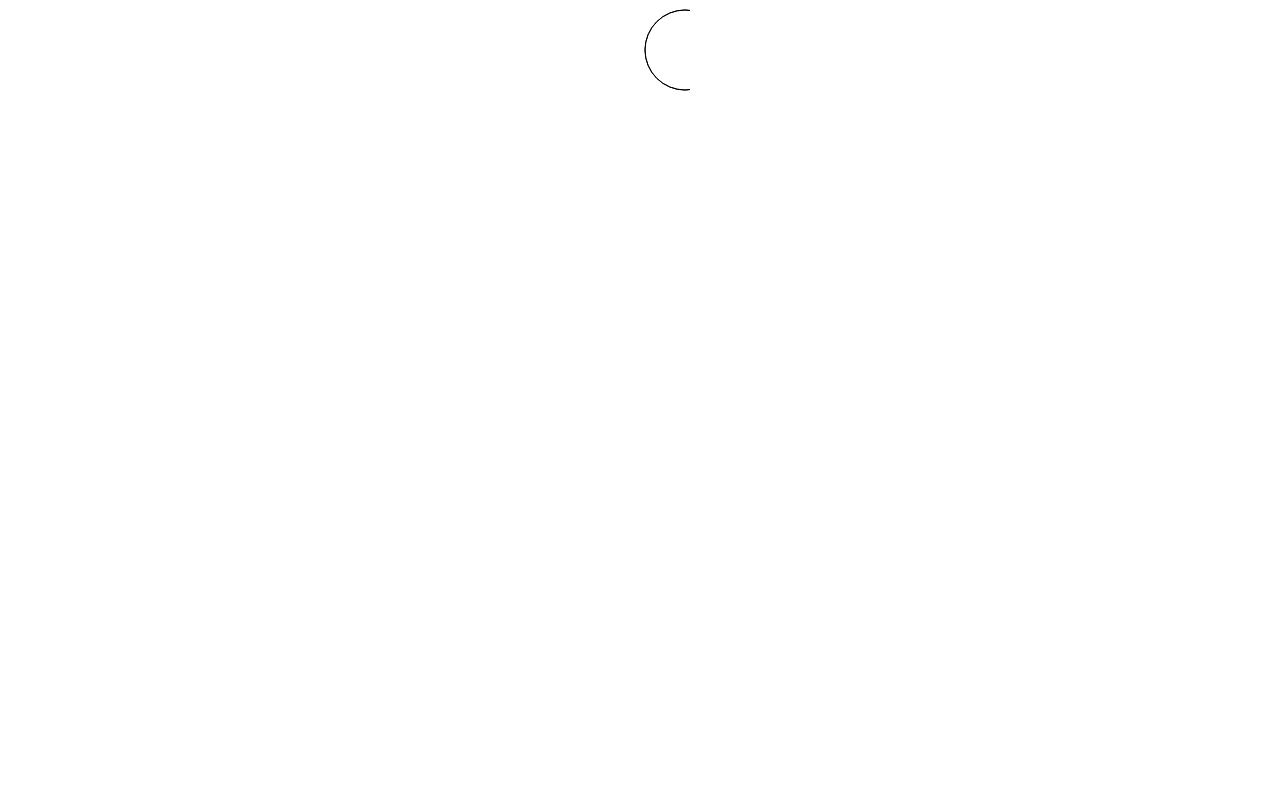
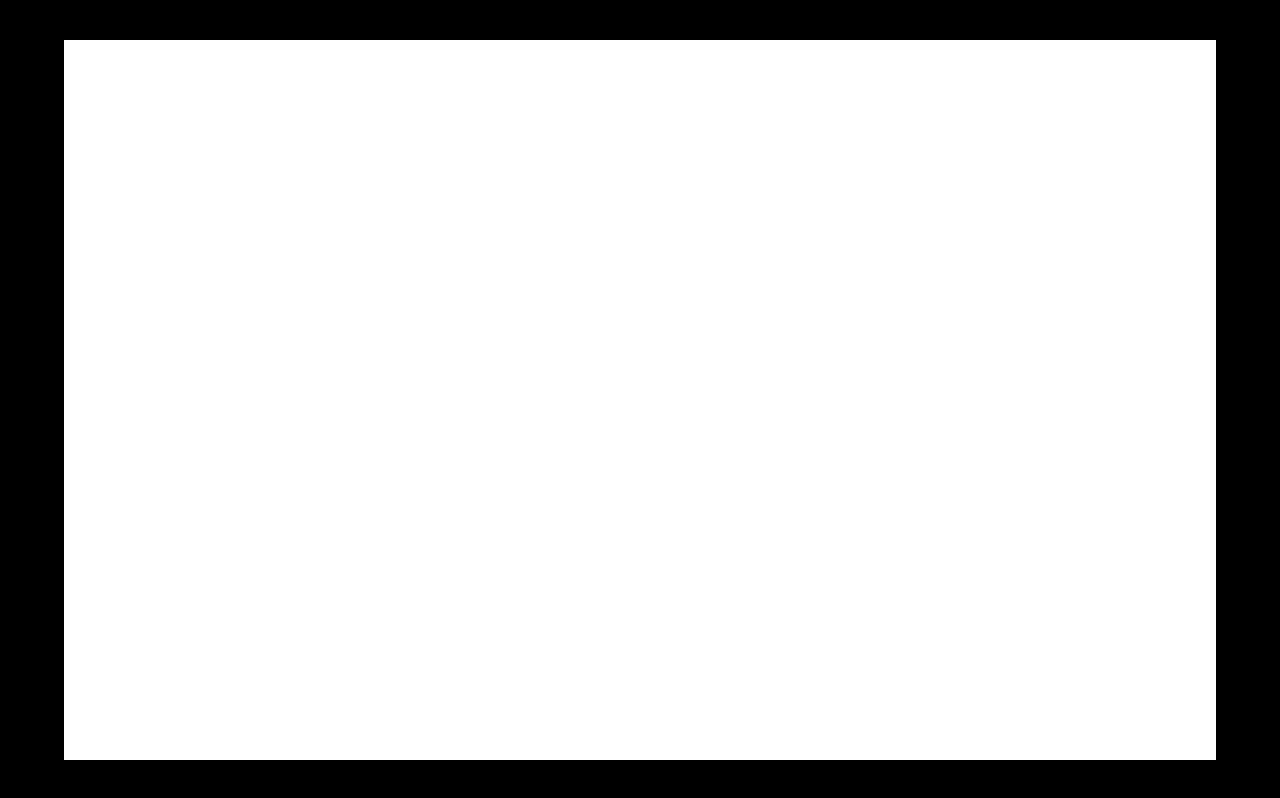
Before and after one commit to Luna123j/pvsz-clone, a React (Create React App) app in the folder client/: page / in a window 1280 px wide. Built offline with nearby package versions, Linux system fonts and the light colour scheme.

Commit message:
build grid

```diff
--- a/client/package.json
+++ b/client/package.json
@@ -6,11 +6,14 @@
     "@testing-library/jest-dom": "^5.16.5",
     "@testing-library/react": "^13.4.0",
     "@testing-library/user-event": "^13.5.0",
+    "konva": "^8.3.12",
     "prop-types": "^15.8.1",
     "react": "^18.2.0",
     "react-dom": "^18.2.0",
+    "react-konva": "^18.2.2",
     "react-redux": "^8.0.4",
     "react-scripts": "5.0.1",
+    "sass": "^1.55.0",
     "web-vitals": "^2.1.4"
   },
   "scripts": {
--- a/client/src/App.js
+++ b/client/src/App.js
@@ -1,15 +1,17 @@
 import './App.css';
 import Canvas from './components/Canvas';
+import ControlBar from './components/ControlBar';
 
 function App() {
   const draw = context => {
-    context.beginPath();
-    context.arc(95, 50, 40, 0, 2 * Math.PI);
-    context.stroke();
+
   };
   return (
     <div className="App">
-      <Canvas draw={draw} height={100} width={100}></Canvas>
+
+      <Canvas draw={draw} height={100} width={100}>
+
+      </Canvas>
     </div>
   );
 }
--- a/client/src/components/Canvas.jsx
+++ b/client/src/components/Canvas.jsx
@@ -1,19 +1,22 @@
 import React from 'react';
 import PropTypes from 'prop-types';
+import './Canvas.scss'
 
-const Canvas = ({draw, height, width}) => {
+const Canvas = ({ draw, height, width }) => {
   const canvas = React.useRef();
   React.useEffect(() => {
     const context = canvas.current.getContext('2d');
     draw(context);
   });
-return (
-    <canvas ref={canvas} height={height} width={width} />
+  return (
+    <canvas className='canvas1' ref={canvas} height={height} width={width} />
   );
 };
+
 Canvas.propTypes = {
   draw: PropTypes.func.isRequired,
   height: PropTypes.number.isRequired,
   width: PropTypes.number.isRequired,
 };
+
 export default Canvas;
--- /dev/null
+++ b/client/src/components/Canvas.scss
@@ -0,0 +1,12 @@
+body {
+  background-color: black;
+}
+.canvas1{
+  position: absolute;
+  top:50%;
+  left: 50%;
+  transform: translate(-50%,-50%);
+  height: 90%;
+  width: 90%;
+  background-color: white;
+}
--- a/client/src/components/ControlBar.jsx
+++ b/client/src/components/ControlBar.jsx
@@ -1,8 +1,9 @@
 import React from "react";
+import './ControlBar.scss'
 
 const ControlBar = ()=>{
  return (
-  <div>this is controlbar</div> )
+  <div className="controlBar">this is controlbar</div> )
 }
 
 export default ControlBar;
--- /dev/null
+++ b/client/src/components/ControlBar.scss
@@ -0,0 +1,5 @@
+.controlBar {
+  width: auto;
+  height: 20%;
+  background-color: aquamarine;
+}
```
Also changed, not shown: client/src/components/ControlBar.sass (deleted), 1 other file (tests, documents, lock files or other folders).
